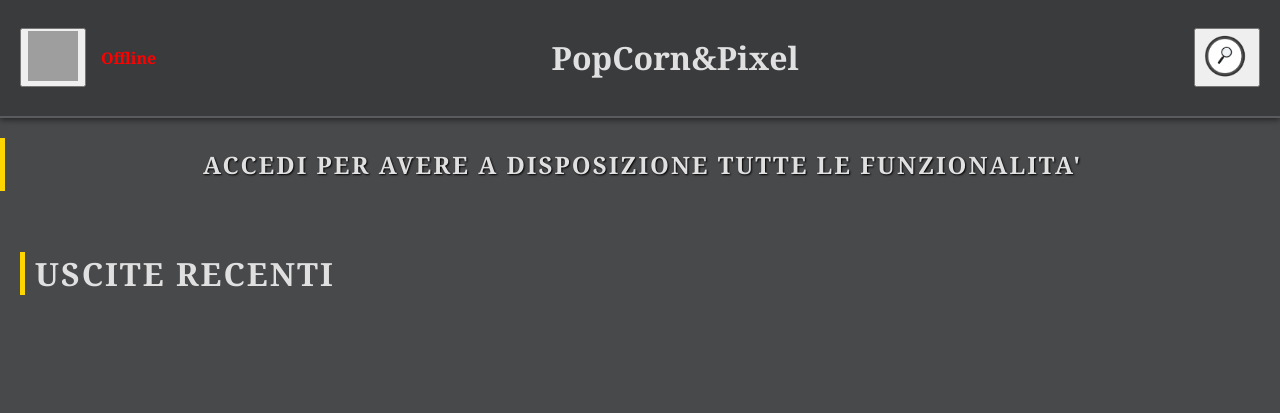
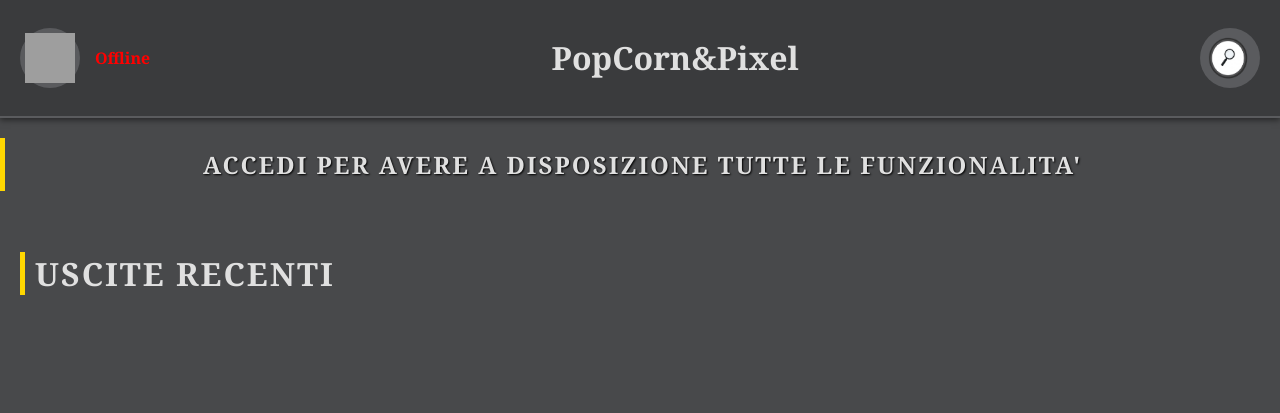
Before and after one commit to brux1o/Popcorn-Pixels, a PHP site: page /struttura.html in a window 1280 px wide. Shown: the top 413 px of the page. Run offline with PHP 8.4, Linux system fonts and the light colour scheme; data that the repository does not hold is empty; grey boxes are pictures that could not be loaded.

Commit message:
bottoni rotondi

```diff
--- a/stile/stylehp.css
+++ b/stile/stylehp.css
@@ -199,6 +199,30 @@ h2:hover {
   border-radius: 5px;
 }
 
+.header .button-container button {
+    width: 60px;
+    height: 60px;
+    border-radius: 50%;
+    border: none;
+    background-color: #5A5B5E;
+    display: flex;
+    align-items: center;
+    justify-content: center;
+    cursor: pointer;
+
+    transition: transform 0.2s ease, box-shadow 0.2s ease;
+}
+
+.header .button-container button:hover {
+    transform: scale(1.1);
+    box-shadow: 0 0 10px rgba(255, 215, 0, 0.6);
+}
+
+.header .button-container button img {
+    width: 32px;
+    height: 32px;
+}
+
 /* ================= STATO UTENTE ================= */
 
 #stato-utente.online {
```
